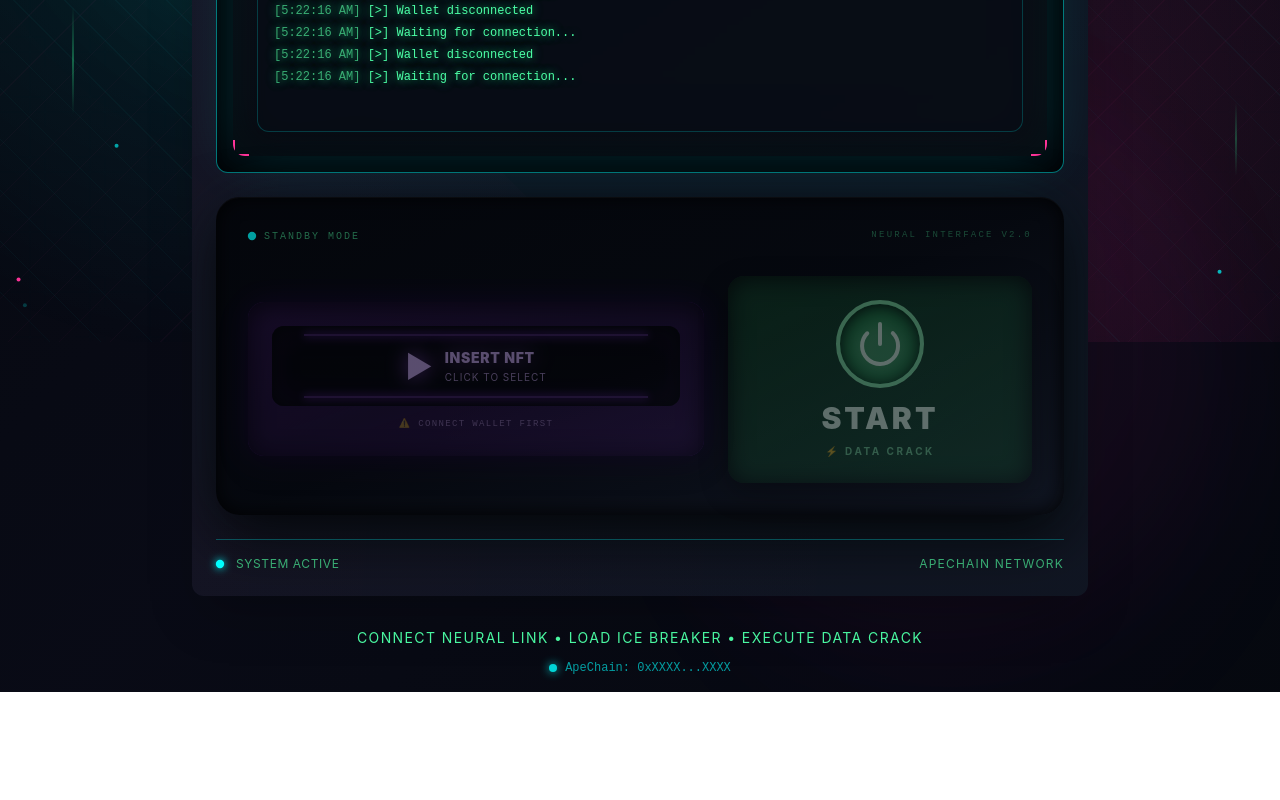
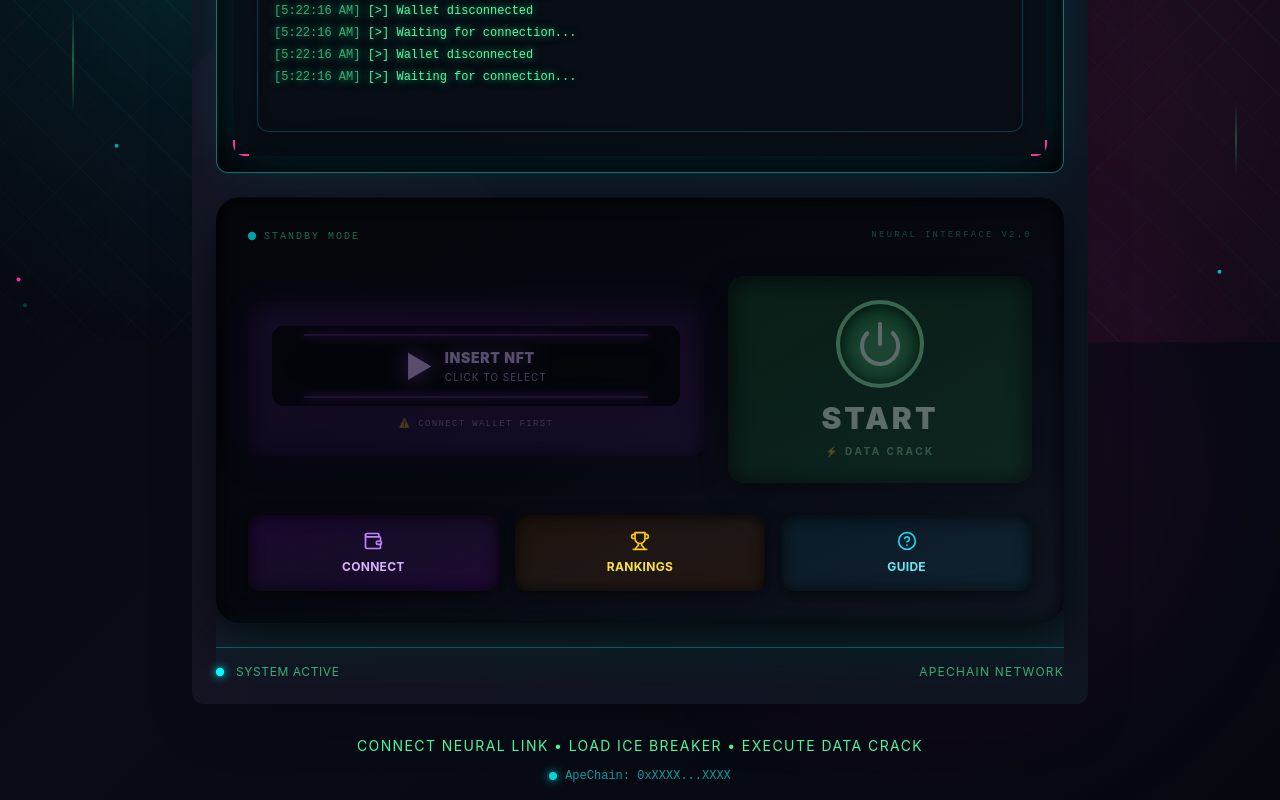
Before and after one commit to mrvalts123/cyber, a React (Vite) app: page / in a window 1280 px wide. Shown: the part 458-1258 px from the top of the page. Before the commit the page ends 1150 px from the top, so only its background shows below. Built offline with nearby package versions, Linux system fonts and the light colour scheme.

Commit message:
Update control-pad.tsx

```diff
--- a/src/components/control-pad.tsx
+++ b/src/components/control-pad.tsx
@@ -525,8 +525,107 @@ export function ControlPad({
             </div>
           </motion.button>
         </div>
+
+        {/* Secondary Actions Row */}
+        <div className="mt-8 grid grid-cols-3 gap-4 relative z-10">
+          {/* Wallet Button */}
+          <motion.button
+            whileHover={{ scale: 1.02 }}
+            whileTap={{ scale: 0.98 }}
+            onClick={isConnected ? onDisconnect : onConnect}
+            disabled={isConnecting}
+            className="relative group"
+          >
+            <div
+              className="relative p-4 rounded-xl bg-gradient-to-br from-purple-950/40 via-purple-900/20 to-purple-950/40 group-hover:from-purple-950/60 group-hover:via-purple-900/40 group-hover:to-purple-950/60 transition-all"
+              style={{
+                boxShadow: `
+                  0 4px 15px rgba(0, 0, 0, 0.6),
+                  inset 0 1px 15px rgba(0, 0, 0, 0.8)
+                `
+              }}
+            >
+              <div className="flex flex-col items-center gap-2">
+                <Wallet className="w-5 h-5 text-purple-400" />
+                <div className="text-xs text-purple-300 uppercase tracking-wide font-bold">
+                  {isConnecting ? 'Connecting...' : isConnected ? 'Disconnect' : 'Connect'}
+                </div>
+                {isConnected && (
+                  <div className="text-[9px] text-purple-400/60 font-mono">
+                    {formatAddress(address)}
+                  </div>
+                )}
+              </div>
+            </div>
+          </motion.button>
+
+          {/* Leaderboard Button */}
+          <motion.button
+            whileHover={{ scale: 1.02 }}
+            whileTap={{ scale: 0.98 }}
+            onClick={onOpenLeaderboard}
+            className="relative group"
+          >
+            <div
+              className="relative p-4 rounded-xl bg-gradient-to-br from-yellow-950/40 via-yellow-900/20 to-yellow-950/40 group-hover:from-yellow-950/60 group-hover:via-yellow-900/40 group-hover:to-yellow-950/60 transition-all"
+              style={{
+                boxShadow: `
+                  0 4px 15px rgba(0, 0, 0, 0.6),
+                  inset 0 1px 15px rgba(0, 0, 0, 0.8)
+                `
+              }}
+            >
+              <div className="flex flex-col items-center gap-2">
+                <Trophy className="w-5 h-5 text-yellow-400" />
+                <div className="text-xs text-yellow-300 uppercase tracking-wide font-bold">
+                  Rankings
+                </div>
+              </div>
+            </div>
+          </motion.button>
+
+          {/* Guide Button */}
+          <motion.button
+            whileHover={{ scale: 1.02 }}
+            whileTap={{ scale: 0.98 }}
+            onClick={onOpenGuide}
+            className="relative group"
+          >
+            <div
+              className="relative p-4 rounded-xl bg-gradient-to-br from-cyan-950/40 via-cyan-900/20 to-cyan-950/40 group-hover:from-cyan-950/60 group-hover:via-cyan-900/40 group-hover:to-cyan-950/60 transition-all"
+              style={{
+                boxShadow: `
+                  0 4px 15px rgba(0, 0, 0, 0.6),
+                  inset 0 1px 15px rgba(0, 0, 0, 0.8)
+                `
+              }}
+            >
+              <div className="flex flex-col items-center gap-2">
+                <HelpCircle className="w-5 h-5 text-cyan-400" />
+                <div className="text-xs text-cyan-300 uppercase tracking-wide font-bold">
+                  Guide
+                </div>
+              </div>
+            </div>
+          </motion.button>
         </div>
 
+        {/* Scan Line Effect */}
+        <motion.div
+          animate={{
+            y: ['-100%', '200%'],
+          }}
+          transition={{
+            duration: 4,
+            repeat: Infinity,
+            ease: 'linear',
+          }}
+          className="absolute inset-x-0 h-20 pointer-events-none z-20"
+          style={{
+            background: 'linear-gradient(to bottom, transparent, rgba(0, 255, 255, 0.05), transparent)',
+          }}
+        />
+      </div>
     </div>
   );
 }
```
